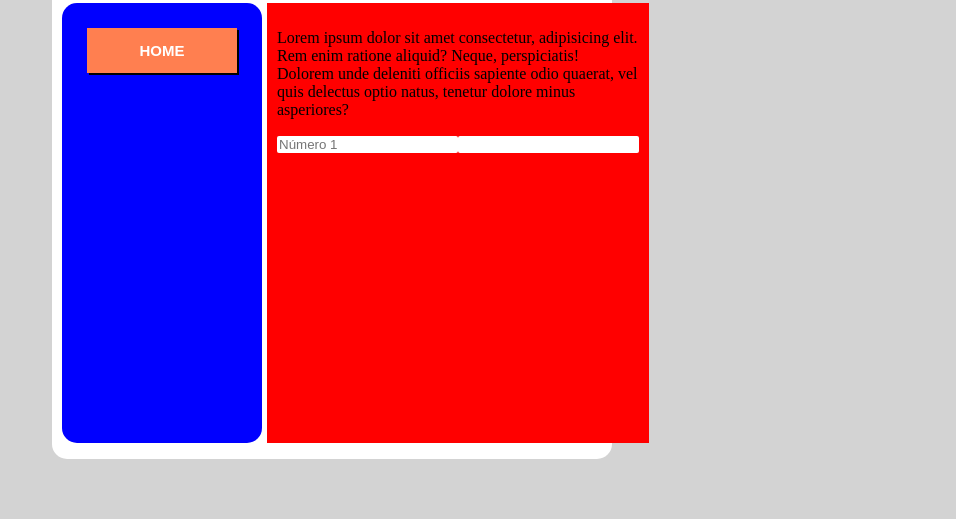
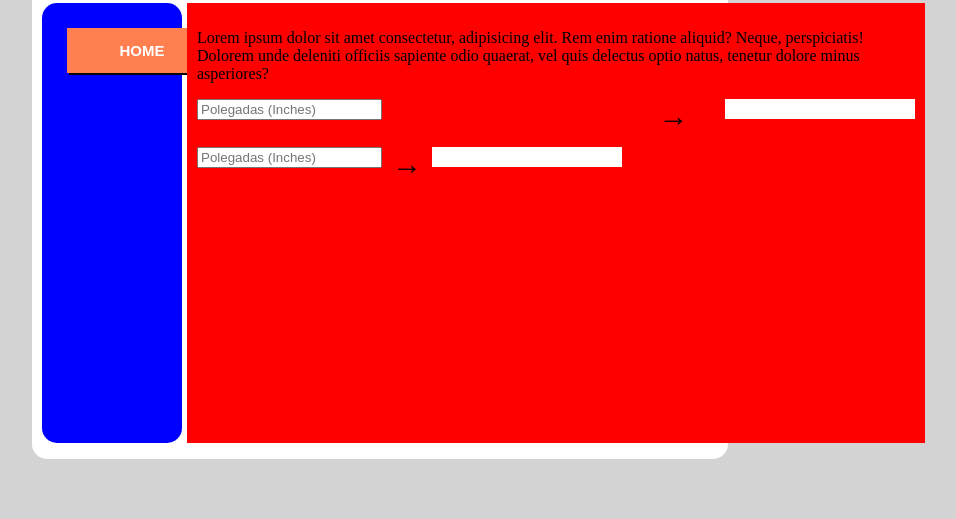
Before and after one commit to monteiromanoel/projetos-de-treino, a plain HTML site: page Grid-Layout/teste-grid.html in a window 1280 px wide. Shown: the part 281-800 px from the top of the page, without its empty margins (68-1024 px from the left). Drawn offline with Linux system fonts and the light colour scheme.

Commit message:
Update teste-grid.html

```diff
--- a/Grid-Layout/teste-grid.html
+++ b/Grid-Layout/teste-grid.html
@@ -11,12 +11,13 @@
             margin: 0;
             box-sizing: border-box;
             background-color: lightgray;
-            width: 100vh;
+            width: 70vw;
             height: 100vh;
         }
         .main-content {
+            display: block;
             background-color: white;
-            width: 70vh;
+            min-width: 70vh;
             height: 80vh;
             margin: auto;
             border-radius: 15px;
@@ -26,18 +27,21 @@
             margin: auto;
             padding: 20px;
             font-size: 2.7em;
+            min-width: 69vh;
         }
         .container {
             display: grid;
-            grid-template-columns: 2fr 5fr;
+            grid-template-columns: 1fr 6fr;
             grid-template-rows: 10vh 55vh;
             grid-template-areas: "h h" "a m";
             grid-gap: 5px;
             padding: 10px;
+            min-width: 69vw;
         }
         .container > header {
             background-color: lightblue;
             grid-area: h;
+            max-width: 58.5vw;
         }
         .container > header > h2 {
             text-align: center;
@@ -50,6 +54,7 @@
             grid-area: a;
             border-radius: 15px;
             padding: 10px;
+            max-width: 11em;
 
         }
         .container > main {
@@ -58,7 +63,7 @@
             padding: 10px;
         }
         .div-bt {
-
+            max-width: 120px;
         }
         .bt-home {
             margin: 15px;
@@ -79,25 +84,27 @@
             font-weight: bold;
             box-shadow: none;
         }
-        input {
+        ul {
             border: none;
-            border-radius: 2px;
+            border-radius: 0px;
+            background-color: white;
+            width: 150px;
+            height: 20px;
+            margin: auto;
+            text-align:  end;
         }
         .container-interno {
             display: grid;
             grid-template-columns: 2fr 3fr;
-            grid-template-rows: 20vw;
+            grid-template-rows: 3vw;
             grid-template-areas: "in se sp";
+            grid-gap: 10px;
+            align-content: center;
+
         }
         .container-interno > .number1 {
             grid-area: in;
         }
-        .container-interno > .divtst2{
-            grid-area: se;
-            width: 20px;
-            height: 15px;
-        }
-
         .container-interno > .divtst3 {
             grid-area: sp;
         }
@@ -121,17 +128,33 @@
                 </p>
                 <div class="container-interno">
                     <div class="divtst1">
-                        <input type="number" placeholder="Número 1" id="number1">
+                        <input type="number" placeholder="Polegadas (Inches)" title="Polegadas (Inches)" id="number1" oninput = "convertInc(this.value)" onchange="convertInc(this.value)">
                     </div>
-
+                    <div style="font-size: 30px; text-align: center; grid-area: se; margin-bottom: 10px; justify-self: center;">
+                        &rarr;
+                    </div>
                     <div class="divtst3">
-                        <input type="text" class="answer"></input>
+                        <ul type="text" class="answer" id="answer" title="Centímetros"></ul>
                     </div>
-
-
+                    <div class="container-interno">
+                        <div class="divtst1">
+                            <input type="number" placeholder="Polegadas (Inches)" title="Polegadas (Inches)" id="number1" oninput = "convertInc(this.value)" onchange="convertInc(this.value)">
+                        </div>
+                        <div style="font-size: 30px; text-align: center; grid-area: se; margin-bottom: 10px; justify-self: center;">
+                            &rarr;
+                        </div>
+                        <div class="divtst3">
+                            <ul type="text" class="answer" id="answer" title="Centímetros"></ul>
+                        </div>
+                    </div>
                 </div>
             </main>
         </section>
     </main>
 </body>
+<script>
+    function convertInc(value) {
+        document.getElementById("answer").innerHTML = value * 2.54
+    }
+</script>
 </html>
```
